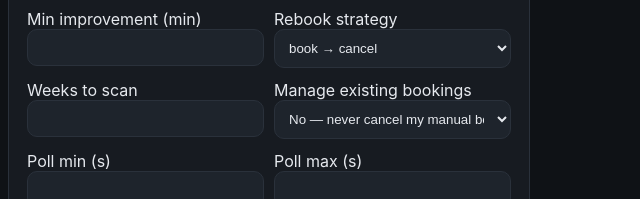
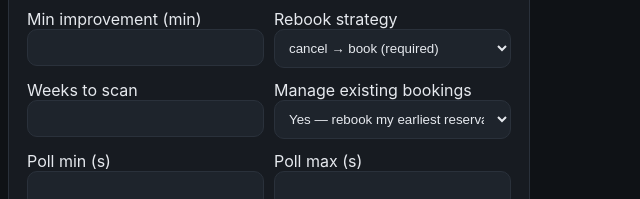
Before and after one commit to yangdan4/fiteasy-autobooker, a plain HTML site: page docs/index.html in a window 1280 px wide. Shown: the part 507-706 px from the top of the page, 640-1280 px from the left. Drawn offline with Linux system fonts and the light colour scheme; no server answers.

Commit message:
dashboard: reflect single-reservation model
Default rebook strategy to cancel→book and recommend managing the
existing reservation, since FitEasy allows only one active booking.

Co-Authored-By: Claude Opus 4.8 <noreply@anthropic.com>

```diff
--- a/docs/app.js
+++ b/docs/app.js
@@ -73,7 +73,7 @@ function applyState(s) {
     $("date_from").value = p.date_from || "";
     $("date_to").value = p.date_to || "";
     $("min_improvement_minutes").value = p.min_improvement_minutes ?? 10;
-    $("rebook_strategy").value = p.rebook_strategy || "book_then_cancel";
+    $("rebook_strategy").value = p.rebook_strategy || "cancel_then_book";
     $("weeks_to_scan").value = p.weeks_to_scan ?? 3;
     $("manage_existing").value = String(p.manage_existing);
     $("poll_min_seconds").value = p.poll_min_seconds ?? 8;
--- a/docs/index.html
+++ b/docs/index.html
@@ -56,13 +56,13 @@
         <div class="field two">
           <div><label>Min improvement (min)</label><input id="min_improvement_minutes" type="number" min="0" /></div>
           <div><label>Rebook strategy</label>
-            <select id="rebook_strategy"><option value="book_then_cancel">book → cancel</option><option value="cancel_then_book">cancel → book</option></select>
+            <select id="rebook_strategy"><option value="cancel_then_book">cancel → book (required)</option><option value="book_then_cancel">book → cancel (not supported by FitEasy)</option></select>
           </div>
         </div>
         <div class="field two">
           <div><label>Weeks to scan</label><input id="weeks_to_scan" type="number" min="1" max="12" /></div>
           <div><label>Manage existing bookings</label>
-            <select id="manage_existing"><option value="false">No — never cancel my manual bookings</option><option value="true">Yes — rebook my earliest reservation earlier</option></select>
+            <select id="manage_existing"><option value="true">Yes — rebook my earliest reservation earlier (recommended)</option><option value="false">No — never touch an existing reservation</option></select>
           </div>
         </div>
         <div class="field two">
```
